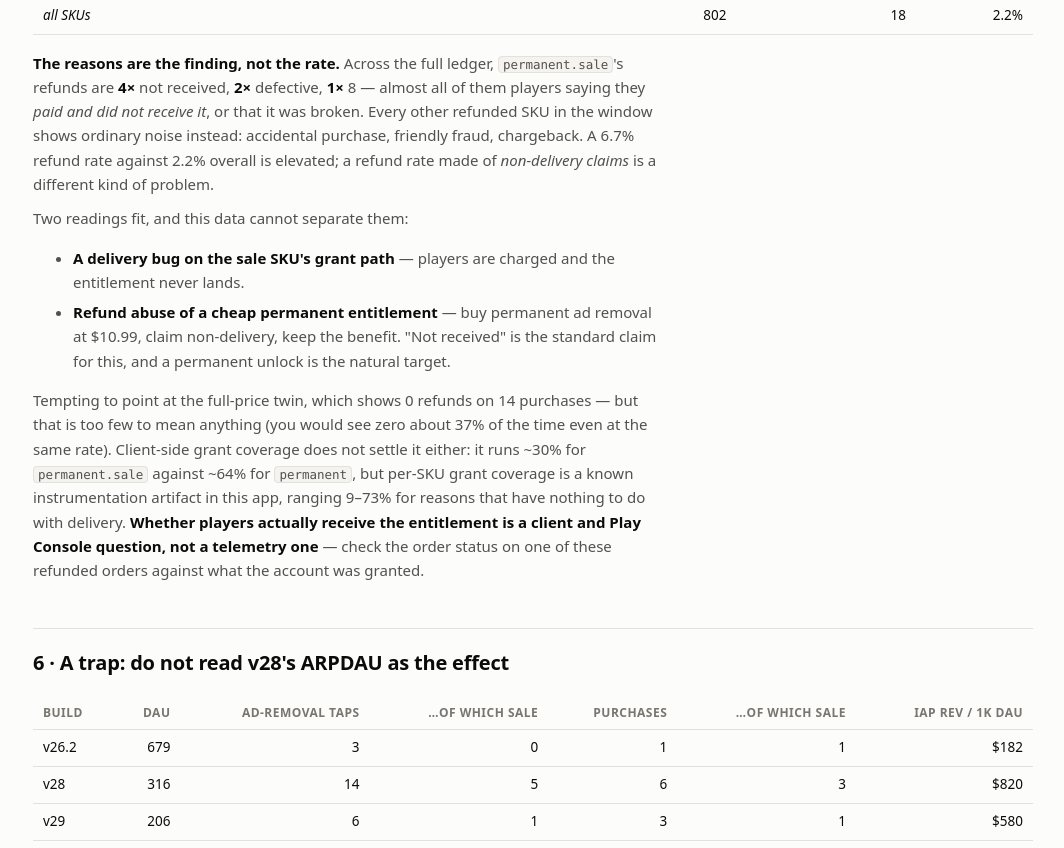
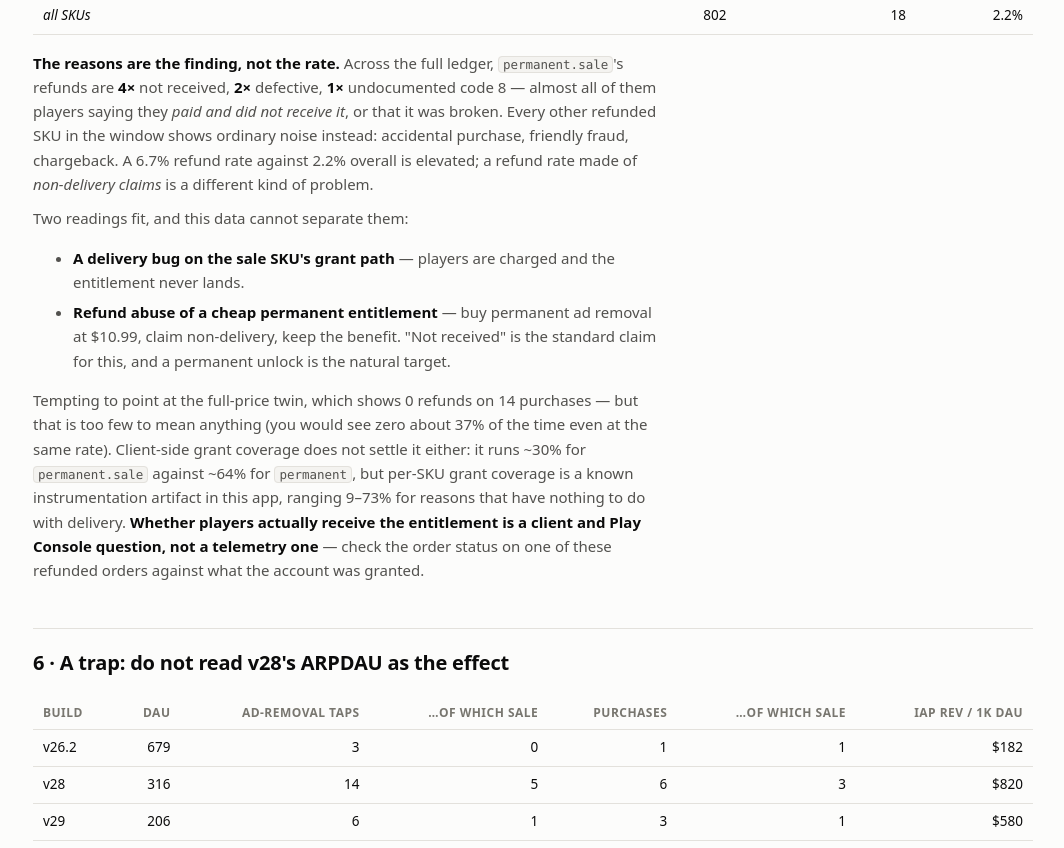
Before and after one commit to Koto1502/tk-kpi-0723, a plain HTML site: page no_ads.html in a window 1280 px wide. Shown: the part 3818-4666 px from the top of the page, without its empty margins (107-1171 px from the left). Drawn offline with Linux system fonts and the light colour scheme.

Commit message:
Label the undocumented Play voidedReason 8 explicitly
Live data carries reason 8, outside the documented 0-7 enum. Surfacing it as
undocumented_code_8 rather than folding it into 'other', which would misreport
it as a known category.

Co-Authored-By: Claude Opus 5 <noreply@anthropic.com>

```diff
--- a/no_ads.html
+++ b/no_ads.html
@@ -201,7 +201,7 @@ most-refunded SKU in the game</strong>, 7 of 18 refunds:</p>
 <tr><td><em>all SKUs</em></td><td>802</td><td>18</td>
   <td>2.2%</td></tr></table>
 <p><strong>The reasons are the finding, not the rate.</strong> Across the full ledger,
-<code>permanent.sale</code>'s refunds are <strong>4&times;</strong> not received, <strong>2&times;</strong> defective, <strong>1&times;</strong> 8 — almost all of them players saying
+<code>permanent.sale</code>'s refunds are <strong>4&times;</strong> not received, <strong>2&times;</strong> defective, <strong>1&times;</strong> undocumented code 8 — almost all of them players saying
 they <em>paid and did not receive it</em>, or that it was broken. Every other refunded SKU
 in the window shows ordinary noise instead: accidental purchase, friendly fraud, chargeback.
 A 6.7% refund rate against 2.2% overall is elevated; a refund rate
```
